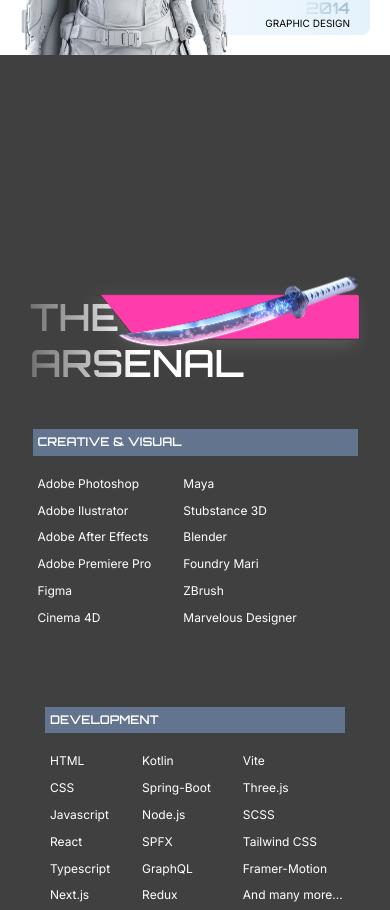
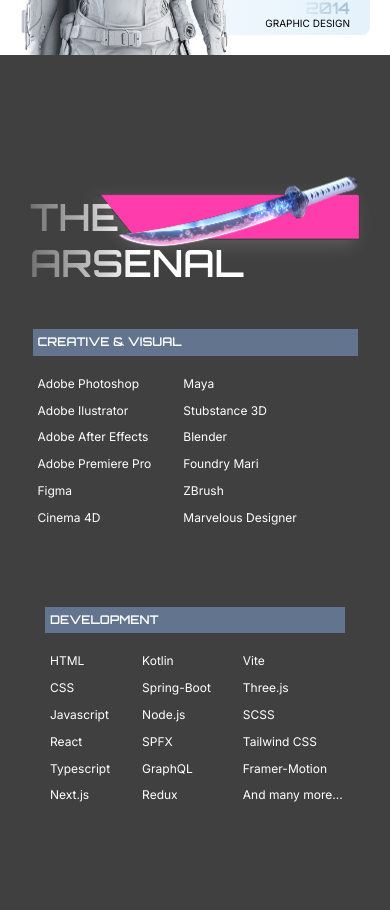
Before and after one commit to DreamwalkerJL/WebsiteJL, a Next.js app: page / in a window 390 px wide. Shown: the part 1460-2370 px from the top of the page. Built offline with nearby package versions, Linux system fonts and the light colour scheme.

Commit message:
arsenal top and bot space

```diff
--- a/src/app/Scenes/Arsenal/Arsenal.tsx
+++ b/src/app/Scenes/Arsenal/Arsenal.tsx
@@ -17,11 +17,11 @@ const Arsenal: React.FC = () => {
       >
         <div
           data-layer="Arsenal Header"
-          className="ArsenalHeader relative inline-flex h-[670px] items-start justify-center self-stretch sm:top-[-20px] sm:h-[250px] sm:scale-[.25] lg:top-[-100px] lg:mt-[100px] lg:h-[350px] lg:scale-55"
+          className="ArsenalHeader relative inline-flex h-[670px] items-start justify-center self-stretch sm:top-[-20px] sm:h-[250px] sm:scale-[.25] lg:top-[-100px] lg:mt-[100px] sm:mt-0 lg:h-[350px] lg:scale-55"
         >
           <div
             data-layer="Top Space"
-            className="TopSpace h-48 flex-1 lg:h-96"
+            className="TopSpace h-48 flex-1 lg:h-96 sm:h-48"
           />
           <motion.div
             data-layer="Title"
@@ -126,7 +126,7 @@ const Arsenal: React.FC = () => {
         <SkillList />
         <div
           data-layer="Bot Space"
-          className="BotSpace h-48 self-stretch bg-neutral-700 p-2.5 sm:h-36"
+          className="BotSpace h-48 self-stretch bg-neutral-700 p-2.5 sm:h-27"
         />
       </div>
     </div>
```
